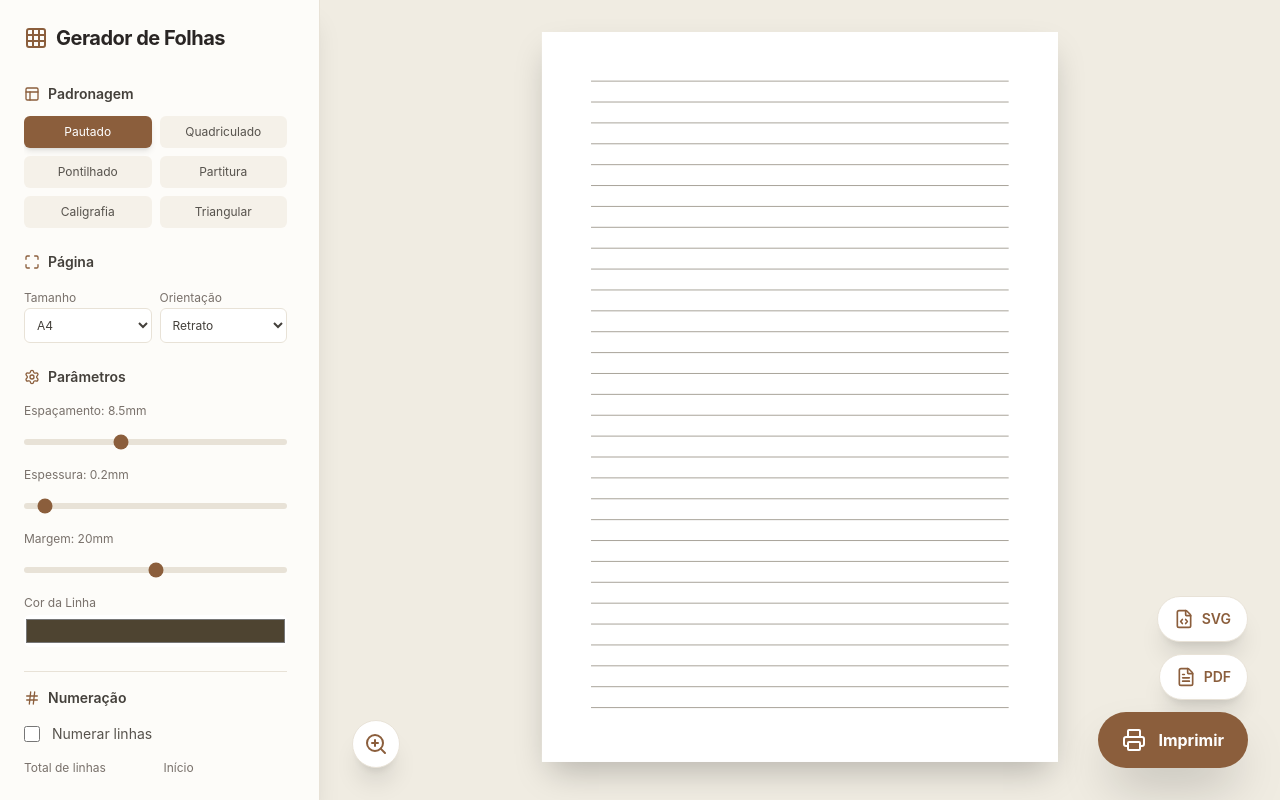
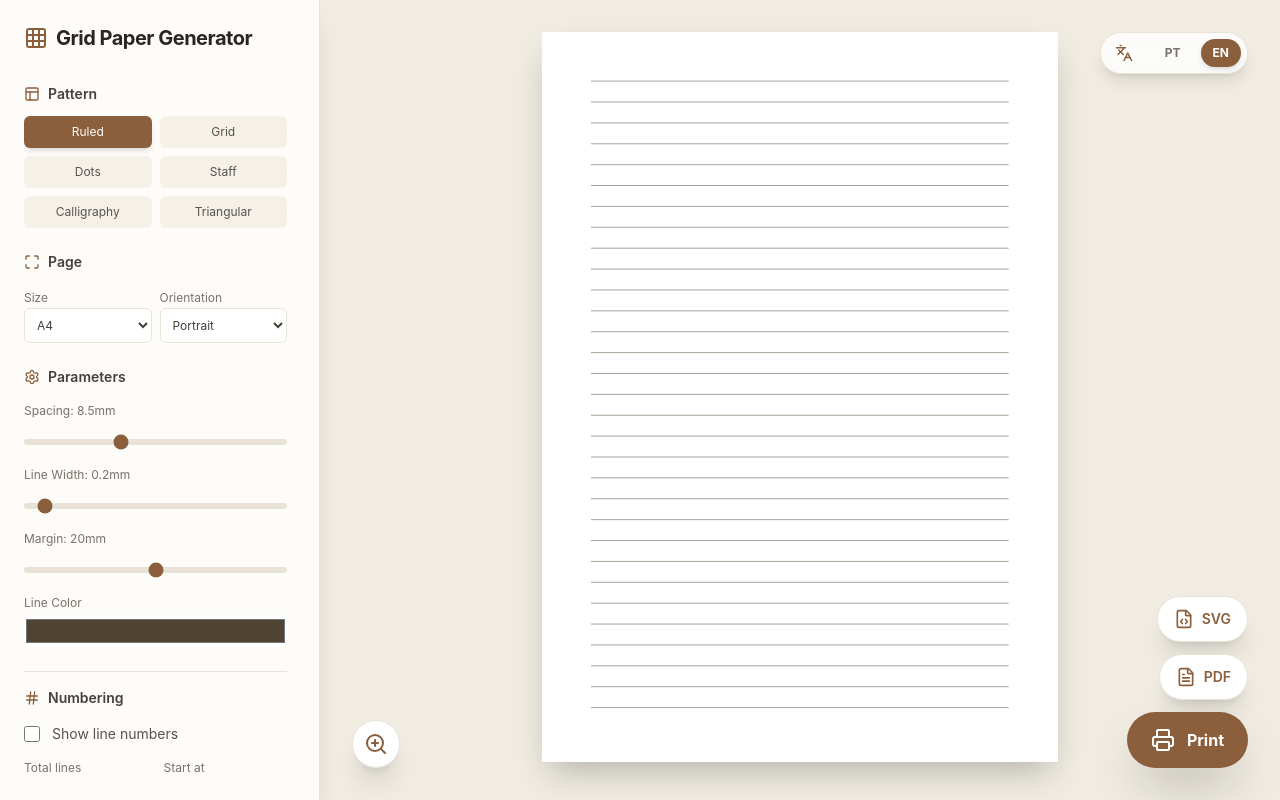
Before and after one commit to bruno-dicastro/grid-paper, a React (Vite) app: page / in a window 1280 px wide. Built offline with nearby package versions, Linux system fonts and the light colour scheme.

Commit message:
Add english support

```diff
--- a/package.json
+++ b/package.json
@@ -14,10 +14,13 @@
     "@vercel/analytics": "^2.0.1",
     "clsx": "^2.1.1",
     "html2canvas": "^1.4.1",
+    "i18next": "^25.9.0",
+    "i18next-browser-languagedetector": "^8.2.1",
     "jspdf": "^4.2.1",
     "lucide-react": "^0.577.0",
     "react": "^19.2.4",
     "react-dom": "^19.2.4",
+    "react-i18next": "^16.5.8",
     "tailwind-merge": "^3.5.0"
   },
   "devDependencies": {
--- a/src/App.tsx
+++ b/src/App.tsx
@@ -1,12 +1,14 @@
 import { useState, useRef, useEffect } from 'react';
+import { useTranslation } from 'react-i18next';
 import { DEFAULT_SETTINGS } from './types/paper';
 import type { PaperSettings } from './types/paper';
 import { Sidebar } from './components/Sidebar';
 import { PatternSVG } from './components/PatternSVG';
-import { Printer, FileCode, FileText, Menu, Grid, ZoomIn } from 'lucide-react';
+import { Printer, FileCode, FileText, Menu, Grid, ZoomIn, Languages } from 'lucide-react';
 import jsPDF from 'jspdf';
 
 function App() {
+  const { t, i18n } = useTranslation();
   const [settings, setSettings] = useState<PaperSettings>(DEFAULT_SETTINGS);
   const [isExporting, setIsExporting] = useState(false);
   const [isSidebarOpen, setIsSidebarOpen] = useState(false);
@@ -180,7 +182,7 @@ function App() {
       <header className="lg:hidden flex items-center justify-between p-4 bg-[#fdfcf9] border-b border-[#e8e2d7] text-[#8b5e3c] no-print sticky top-0 z-30 shadow-sm">
         <div className="flex items-center gap-2">
           <Grid size={24} color="#8b5e3c" />
-          <h1 className="text-lg font-bold tracking-tight text-stone-800">Gerador de Folhas</h1>
+          <h1 className="text-lg font-bold tracking-tight text-stone-800">{t('app_title')}</h1>
         </div>
         <button
           onClick={() => setIsSidebarOpen(true)}
@@ -199,6 +201,33 @@ function App() {
 
       <main ref={mainRef} className="flex-1 p-4 sm:p-8 print:p-0 overflow-auto print:overflow-visible print:h-auto flex flex-col items-center gap-8 print:gap-0 bg-[#f0ece2] print:bg-white relative">
 
+        {/* Floating Language Switcher - Top Right */}
+        <div className="fixed top-4 right-4 lg:top-8 lg:right-8 flex gap-2 no-print z-40 bg-white/80 backdrop-blur-md p-1.5 rounded-full shadow-lg border border-[#e8e2d7]">
+          <div className="flex items-center px-2 mr-1 text-[#8b5e3c]">
+            <Languages size={18} />
+          </div>
+          <button
+            onClick={() => i18n.changeLanguage('pt')}
+            className={`px-3 py-1.5 text-xs font-bold rounded-full transition-all cursor-pointer ${
+              i18n.language.startsWith('pt')
+                ? 'bg-[#8b5e3c] text-white shadow-md'
+                : 'text-stone-500 hover:bg-stone-100'
+            }`}
+          >
+            PT
+          </button>
+          <button
+            onClick={() => i18n.changeLanguage('en')}
+            className={`px-3 py-1.5 text-xs font-bold rounded-full transition-all cursor-pointer ${
+              i18n.language.startsWith('en')
+                ? 'bg-[#8b5e3c] text-white shadow-md'
+                : 'text-stone-500 hover:bg-stone-100'
+            }`}
+          >
+            EN
+          </button>
+        </div>
+
         {/* Floating Zoom Control - Bottom Left */}
         <div className="fixed bottom-4 left-4 sm:bottom-8 sm:left-8 lg:left-[calc(20rem+2rem)] flex flex-col items-start gap-3 no-print z-40">
           <div className={`
@@ -206,7 +235,7 @@ function App() {
             ${isZoomOpen ? 'opacity-100 scale-100 translate-y-0' : 'opacity-0 scale-95 translate-y-4 pointer-events-none'}
           `}>
             <div className="flex justify-between text-xs font-bold text-[#8b5e3c] mb-1">
-              <span>Zoom</span>
+              <span>{t('zoom.label')}</span>
               <span>{Math.round(settings.zoom * 100)}%</span>
             </div>
             <input
@@ -224,14 +253,14 @@ function App() {
               }}
               className="mt-1 text-[10px] font-bold text-stone-500 hover:text-[#8b5e3c] uppercase tracking-wider text-left transition-colors"
             >
-              Auto-Ajustar
+              {t('zoom.auto_fit')}
             </button>
           </div>
 
           <button
             onClick={() => setIsZoomOpen(!isZoomOpen)}
             className="flex items-center justify-center w-12 h-12 bg-white text-[#8b5e3c] rounded-full hover:bg-stone-50 active:scale-[0.98] transition-all shadow-xl border border-[#e8e2d7] cursor-pointer"
-            title="Ajustar Zoom"
+            title={t('zoom.title')}
           >
             <ZoomIn size={24} />
           </button>
@@ -262,7 +291,7 @@ function App() {
         <button
           onClick={handleExportSVG}
           className="flex items-center justify-center gap-2 px-4 py-3 bg-white text-[#8b5e3c] rounded-full hover:bg-stone-50 active:scale-[0.98] transition-all font-semibold shadow-xl border border-[#e8e2d7] cursor-pointer group"
-          title="Exportar como SVG"
+          title={t('export.svg')}
         >
           <FileCode size={20} className="group-hover:scale-110 transition-transform" />
           <span className="hidden sm:inline text-sm">SVG</span>
@@ -272,23 +301,23 @@ function App() {
           onClick={handleExportPDF}
           disabled={isExporting}
           className={`flex items-center justify-center gap-2 px-4 py-3 bg-white text-[#8b5e3c] rounded-full hover:bg-stone-50 active:scale-[0.98] transition-all font-semibold shadow-xl border border-[#e8e2d7] cursor-pointer group ${isExporting ? 'opacity-50 cursor-not-allowed' : ''}`}
-          title="Exportar como PDF"
+          title={t('export.pdf')}
         >
           {isExporting ? (
             <div className="w-5 h-5 border-2 border-[#8b5e3c] border-t-transparent rounded-full animate-spin" />
           ) : (
             <FileText size={20} className="group-hover:scale-110 transition-transform" />
           )}
-          <span className="hidden sm:inline text-sm">{isExporting ? 'Exportando...' : 'PDF'}</span>
+          <span className="hidden sm:inline text-sm">{isExporting ? t('export.pdf_exporting') : 'PDF'}</span>
         </button>
 
         <button
           onClick={() => window.print()}
           className="flex items-center justify-center gap-3 px-6 py-4 bg-[#8b5e3c] text-white rounded-full hover:bg-[#744d32] active:scale-[0.98] transition-all font-bold shadow-2xl group border-none cursor-pointer"
-          title="Imprimir Folhas"
+          title={t('export.print')}
         >
           <Printer size={24} className="group-hover:scale-110 transition-transform" />
-          <span className="hidden sm:inline">Imprimir</span>
+          <span className="hidden sm:inline">{t('export.print_btn')}</span>
         </button>
       </div>
     </div>
--- a/src/components/Sidebar.tsx
+++ b/src/components/Sidebar.tsx
@@ -1,4 +1,5 @@
 import React from 'react';
+import { useTranslation } from 'react-i18next';
 import type { PaperSettings, PatternType } from '../types/paper';
 import { PATTERN_DEFAULTS } from '../types/paper';
 import { Settings, Type, Layout, Grid, Hash, Maximize } from 'lucide-react';
@@ -13,17 +14,19 @@ interface SidebarProps {
 const ICON_COLOR = "#8b5e3c"; // Brown Leather
 
 export const Sidebar: React.FC<SidebarProps> = ({ settings, setSettings, isOpen, onClose }) => {
+  const { t } = useTranslation();
+
   const handleChange = (key: keyof PaperSettings, value: any) => {
     setSettings((prev) => ({ ...prev, [key]: value }));
   };
 
   const patterns: { label: string; value: PatternType }[] = [
-    { label: 'Pautado', value: 'ruled' },
-    { label: 'Quadriculado', value: 'grid' },
-    { label: 'Pontilhado', value: 'dots' },
-    { label: 'Partitura', value: 'staff' },
-    { label: 'Caligrafia', value: 'calligraphy' },
-    { label: 'Triangular', value: 'triangular' },
+    { label: t('sidebar.patterns.ruled'), value: 'ruled' },
+    { label: t('sidebar.patterns.grid'), value: 'grid' },
+    { label: t('sidebar.patterns.dots'), value: 'dots' },
+    { label: t('sidebar.patterns.staff'), value: 'staff' },
+    { label: t('sidebar.patterns.calligraphy'), value: 'calligraphy' },
+    { label: t('sidebar.patterns.triangular'), value: 'triangular' },
   ];
 
   return (
@@ -44,7 +47,7 @@ export const Sidebar: React.FC<SidebarProps> = ({ settings, setSettings, isOpen,
         <div className="flex items-center justify-between text-[#8b5e3c]">
           <div className="flex items-center gap-2">
             <Grid size={24} color={ICON_COLOR} />
-            <h1 className="text-xl font-bold tracking-tight text-stone-800">Gerador de Folhas</h1>
+            <h1 className="text-xl font-bold tracking-tight text-stone-800">{t('app_title')}</h1>
           </div>
           <button
             onClick={onClose}
@@ -58,7 +61,7 @@ export const Sidebar: React.FC<SidebarProps> = ({ settings, setSettings, isOpen,
         {/* Pattern Selection */}
         <section className="space-y-3">
           <label className="flex items-center gap-2 text-sm font-semibold text-stone-700">
-            <Layout size={16} color={ICON_COLOR} /> Padronagem
+            <Layout size={16} color={ICON_COLOR} /> {t('sidebar.pattern')}
           </label>
           <div className="grid grid-cols-2 gap-2">
             {patterns.map((p) => (
@@ -84,11 +87,11 @@ export const Sidebar: React.FC<SidebarProps> = ({ settings, setSettings, isOpen,
         {/* Page Settings */}
         <section className="space-y-3">
           <label className="flex items-center gap-2 text-sm font-semibold text-stone-700">
-            <Maximize size={16} color={ICON_COLOR} /> Página
+            <Maximize size={16} color={ICON_COLOR} /> {t('sidebar.page')}
           </label>
           <div className="grid grid-cols-2 gap-2">
             <div className="space-y-1">
-              <label className="text-xs text-stone-500">Tamanho</label>
+              <label className="text-xs text-stone-500">{t('sidebar.size')}</label>
               <select
                 value={settings.pageSize}
                 onChange={(e) => handleChange('pageSize', e.target.value)}
@@ -99,14 +102,14 @@ export const Sidebar: React.FC<SidebarProps> = ({ settings, setSettings, isOpen,
               </select>
             </div>
             <div className="space-y-1">
-              <label className="text-xs text-stone-500">Orientação</label>
+              <label className="text-xs text-stone-500">{t('sidebar.orientation.label')}</label>
               <select
                 value={settings.orientation}
                 onChange={(e) => handleChange('orientation', e.target.value)}
                 className="w-full p-2 text-xs border border-[#e8e2d7] rounded-md focus:ring-2 focus:ring-[#8b5e3c] outline-none bg-white text-stone-700"
               >
-                <option value="portrait">Retrato</option>
-                <option value="landscape">Paisagem</option>
+                <option value="portrait">{t('sidebar.orientation.portrait')}</option>
+                <option value="landscape">{t('sidebar.orientation.landscape')}</option>
               </select>
             </div>
           </div>
@@ -115,12 +118,12 @@ export const Sidebar: React.FC<SidebarProps> = ({ settings, setSettings, isOpen,
         {/* Dimensions */}
         <section className="space-y-4">
           <label className="flex items-center gap-2 text-sm font-semibold text-stone-700">
-            <Settings size={16} color={ICON_COLOR} /> Parâmetros
+            <Settings size={16} color={ICON_COLOR} /> {t('sidebar.parameters')}
           </label>
 
           <div className="space-y-2">
             <div className="flex justify-between text-xs text-stone-500">
-              <span>Espaçamento: {settings.spacing}mm</span>
+              <span>{t('sidebar.spacing')}: {settings.spacing}mm</span>
             </div>
             <input
               type="range"
@@ -135,7 +138,7 @@ export const Sidebar: React.FC<SidebarProps> = ({ settings, setSettings, isOpen,
 
           <div className="space-y-2">
             <div className="flex justify-between text-xs text-stone-500">
-              <span>Espessura: {settings.lineWidth}mm</span>
+              <span>{t('sidebar.line_width')}: {settings.lineWidth}mm</span>
             </div>
             <input
               type="range"
@@ -150,7 +153,7 @@ export const Sidebar: React.FC<SidebarProps> = ({ settings, setSettings, isOpen,
 
           <div className="space-y-2">
             <div className="flex justify-between text-xs text-stone-500">
-              <span>Margem: {settings.margin}mm</span>
+              <span>{t('sidebar.margin')}: {settings.margin}mm</span>
             </div>
             <input
               type="range"
@@ -164,7 +167,7 @@ export const Sidebar: React.FC<SidebarProps> = ({ settings, setSettings, isOpen,
           </div>
 
           <div className="flex flex-col gap-1">
-            <label className="text-xs text-stone-500">Cor da Linha</label>
+            <label className="text-xs text-stone-500">{t('sidebar.line_color')}</label>
             <input
               type="color"
               value={settings.lineColor}
@@ -178,7 +181,7 @@ export const Sidebar: React.FC<SidebarProps> = ({ settings, setSettings, isOpen,
         {settings.pattern === 'ruled' && (
           <section className="space-y-4 pt-4 border-t border-[#e8e2d7]">
             <label className="flex items-center gap-2 text-sm font-semibold text-stone-700">
-              <Hash size={16} color={ICON_COLOR} /> Numeração
+              <Hash size={16} color={ICON_COLOR} /> {t('sidebar.numbering')}
             </label>
 
             <label className="flex items-center gap-3 cursor-pointer">
@@ -188,12 +191,12 @@ export const Sidebar: React.FC<SidebarProps> = ({ settings, setSettings, isOpen,
                 onChange={(e) => handleChange('showLineNumbers', e.target.checked)}
                 className="w-4 h-4 text-[#8b5e3c] rounded border-[#e8e2d7] focus:ring-[#8b5e3c] accent-[#8b5e3c]"
               />
-              <span className="text-sm text-stone-600">Numerar linhas</span>
+              <span className="text-sm text-stone-600">{t('sidebar.show_line_numbers')}</span>
             </label>
 
             <div className="grid grid-cols-2 gap-4">
               <div className="flex flex-col gap-1">
-                <label className="text-xs text-stone-500">Total de linhas</label>
+                <label className="text-xs text-stone-500">{t('sidebar.total_lines')}</label>
                 <input
                   type="number"
                   value={settings.totalLines}
@@ -202,7 +205,7 @@ export const Sidebar: React.FC<SidebarProps> = ({ settings, setSettings, isOpen,
                 />
               </div>
               <div className="flex flex-col gap-1">
-                <label className="text-xs text-stone-500">Início</label>
+                <label className="text-xs text-stone-500">{t('sidebar.start_number')}</label>
                 <input
                   type="number"
                   value={settings.startNumber}
@@ -217,14 +220,14 @@ export const Sidebar: React.FC<SidebarProps> = ({ settings, setSettings, isOpen,
         {/* Content */}
         <section className="space-y-4 pt-4 border-t border-[#e8e2d7]">
           <label className="flex items-center gap-2 text-sm font-semibold text-stone-700">
-            <Type size={16} color={ICON_COLOR} /> Conteúdo Extra
+            <Type size={16} color={ICON_COLOR} /> {t('sidebar.extra_content')}
           </label>
 
           <div className="flex flex-col gap-1">
-            <label className="text-xs text-stone-500">Cabeçalho (Principal)</label>
+            <label className="text-xs text-stone-500">{t('sidebar.header_main')}</label>
             <input
               type="text"
-              placeholder="Ex: Nome, Instituição..."
+              placeholder={t('sidebar.placeholders.header_main')}
               value={settings.header}
               onChange={(e) => handleChange('header', e.target.value)}
               className="w-full p-2 text-sm border border-[#e8e2d7] rounded-md focus:ring-2 focus:ring-[#8b5e3c] focus:border-[#8b5e3c] outline-none transition-all bg-white text-stone-700"
@@ -232,10 +235,10 @@ export const Sidebar: React.FC<SidebarProps> = ({ settings, setSettings, isOpen,
           </div>
 
           <div className="flex flex-col gap-1">
-            <label className="text-xs text-stone-500">Cabeçalho (Secundário)</label>
+            <label className="text-xs text-stone-500">{t('sidebar.header_secondary')}</label>
             <input
               type="text"
-              placeholder="Ex: Data, Matéria..."
+              placeholder={t('sidebar.placeholders.header_secondary')}
               value={settings.headerSecondary}
               onChange={(e) => handleChange('headerSecondary', e.target.value)}
               className="w-full p-2 text-sm border border-[#e8e2d7] rounded-md focus:ring-2 focus:ring-[#8b5e3c] focus:border-[#8b5e3c] outline-none transition-all bg-white text-stone-700"
@@ -243,10 +246,10 @@ export const Sidebar: React.FC<SidebarProps> = ({ settings, setSettings, isOpen,
           </div>
 
           <div className="flex flex-col gap-1">
-            <label className="text-xs text-stone-500">Rodapé</label>
+            <label className="text-xs text-stone-500">{t('sidebar.footer')}</label>
             <input
               type="text"
-              placeholder="Ex: Página..."
+              placeholder={t('sidebar.placeholders.footer')}
               value={settings.footer}
               onChange={(e) => handleChange('footer', e.target.value)}
               className="w-full p-2 text-sm border border-[#e8e2d7] rounded-md focus:ring-2 focus:ring-[#8b5e3c] focus:border-[#8b5e3c] outline-none transition-all bg-white text-stone-700"
@@ -254,10 +257,10 @@ export const Sidebar: React.FC<SidebarProps> = ({ settings, setSettings, isOpen,
           </div>
 
           <div className="flex flex-col gap-1">
-            <label className="text-xs text-stone-500">Marca d'água</label>
+            <label className="text-xs text-stone-500">{t('sidebar.watermark')}</label>
             <input
               type="text"
-              placeholder="Ex: CONFIDENCIAL"
+              placeholder={t('sidebar.placeholders.watermark')}
               value={settings.watermark}
               onChange={(e) => handleChange('watermark', e.target.value)}
               className="w-full p-2 text-sm border border-[#e8e2d7] rounded-md focus:ring-2 focus:ring-[#8b5e3c] focus:border-[#8b5e3c] outline-none transition-all bg-white text-stone-700"
--- /dev/null
+++ b/src/i18n.ts
@@ -0,0 +1,22 @@
+import i18n from 'i18next';
+import { initReactI18next } from 'react-i18next';
+import LanguageDetector from 'i18next-browser-languagedetector';
+
+import pt from './locales/pt.json';
+import en from './locales/en.json';
+
+i18n
+  .use(LanguageDetector)
+  .use(initReactI18next)
+  .init({
+    resources: {
+      pt: { translation: pt },
+      en: { translation: en },
+    },
+    fallbackLng: 'pt',
+    interpolation: {
+      escapeValue: false,
+    },
+  });
+
+export default i18n;
--- /dev/null
+++ b/src/locales/en.json
@@ -0,0 +1,54 @@
+{
+  "app_title": "Grid Paper Generator",
+  "sidebar": {
+    "pattern": "Pattern",
+    "patterns": {
+      "ruled": "Ruled",
+      "grid": "Grid",
+      "dots": "Dots",
+      "staff": "Staff",
+      "calligraphy": "Calligraphy",
+      "triangular": "Triangular"
+    },
+    "page": "Page",
+    "size": "Size",
+    "orientation": {
+      "label": "Orientation",
+      "portrait": "Portrait",
+      "landscape": "Landscape"
+    },
+    "parameters": "Parameters",
+    "spacing": "Spacing",
+    "line_width": "Line Width",
+    "margin": "Margin",
+    "line_color": "Line Color",
+    "numbering": "Numbering",
+    "show_line_numbers": "Show line numbers",
+    "total_lines": "Total lines",
+    "start_number": "Start at",
+    "extra_content": "Extra Content",
+    "header_main": "Header (Primary)",
+    "header_secondary": "Header (Secondary)",
+    "footer": "Footer",
+    "watermark": "Watermark",
+    "placeholders": {
+      "header_main": "e.g. Name, Institution...",
+      "header_secondary": "e.g. Date, Subject...",
+      "footer": "e.g. Page...",
+      "watermark": "e.g. CONFIDENTIAL"
+    },
+    "language": "Language"
+  },
+  "zoom": {
+    "label": "Zoom",
+    "auto_fit": "Auto-Fit",
+    "title": "Adjust Zoom"
+  },
+  "export": {
+    "svg": "Export as SVG",
+    "pdf": "Export as PDF",
+    "pdf_exporting": "Exporting...",
+    "print": "Print Pages",
+    "print_btn": "Print"
+  }
+}
--- /dev/null
+++ b/src/locales/pt.json
@@ -0,0 +1,54 @@
+{
+  "app_title": "Gerador de Folhas",
+  "sidebar": {
+    "pattern": "Padronagem",
+    "patterns": {
+      "ruled": "Pautado",
+      "grid": "Quadriculado",
+      "dots": "Pontilhado",
+      "staff": "Partitura",
+      "calligraphy": "Caligrafia",
+      "triangular": "Triangular"
+    },
+    "page": "Página",
+    "size": "Tamanho",
+    "orientation": {
+      "label": "Orientação",
+      "portrait": "Retrato",
+      "landscape": "Paisagem"
+    },
+    "parameters": "Parâmetros",
+    "spacing": "Espaçamento",
+    "line_width": "Espessura",
+    "margin": "Margem",
+    "line_color": "Cor da Linha",
+    "numbering": "Numeração",
+    "show_line_numbers": "Numerar linhas",
+    "total_lines": "Total de linhas",
+    "start_number": "Início",
+    "extra_content": "Conteúdo Extra",
+    "header_main": "Cabeçalho (Principal)",
+    "header_secondary": "Cabeçalho (Secundário)",
+    "footer": "Rodapé",
+    "watermark": "Marca d'água",
+    "placeholders": {
+      "header_main": "Ex: Nome, Instituição...",
+      "header_secondary": "Ex: Data, Matéria...",
+      "footer": "Ex: Página...",
+      "watermark": "Ex: CONFIDENCIAL"
+    },
+    "language": "Idioma"
+  },
+  "zoom": {
+    "label": "Zoom",
+    "auto_fit": "Auto-Ajustar",
+    "title": "Ajustar Zoom"
+  },
+  "export": {
+    "svg": "Exportar como SVG",
+    "pdf": "Exportar como PDF",
+    "pdf_exporting": "Exportando...",
+    "print": "Imprimir Folhas",
+    "print_btn": "Imprimir"
+  }
+}
--- a/src/main.tsx
+++ b/src/main.tsx
@@ -2,6 +2,7 @@ import { StrictMode } from 'react'
 import { createRoot } from 'react-dom/client'
 import { Analytics } from "@vercel/analytics/react"
 import './index.css'
+import './i18n'
 import App from './App.tsx'
 
 createRoot(document.getElementById('root')!).render(
```
Also changed, not shown: 1 other file (tests, documents, lock files or other folders).
